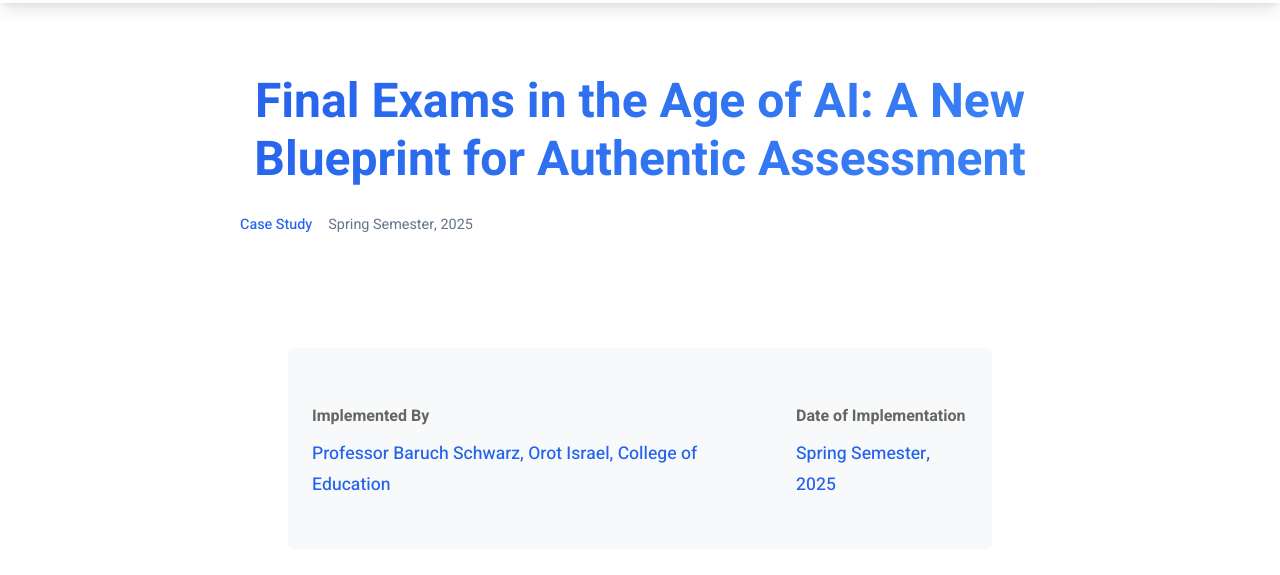
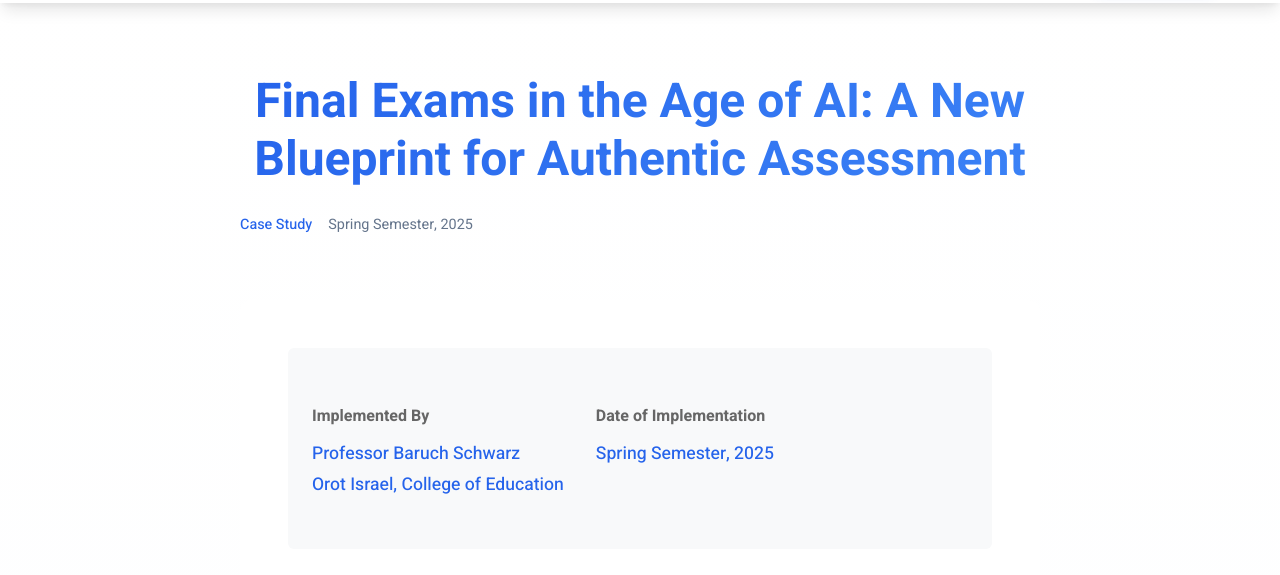
Before and after one commit to togeder/togeder.co, a plain HTML site: page solutions/assessment.html in a window 1280 px wide. Shown: the part 78-653 px from the top of the page. Drawn offline with Linux system fonts and the light colour scheme.

Commit message:
Update assessment.html

```diff
--- a/solutions/assessment.html
+++ b/solutions/assessment.html
@@ -51,7 +51,8 @@
                     <div class="case-study-meta">
                         <div class="meta-item">
                             <h3>Implemented By</h3>
-                            <p>Professor Baruch Schwarz, Orot Israel, College of Education</p>
+                            <p>Professor Baruch Schwarz<br>
+                                Orot Israel, College of Education</p>
                         </div>
                         <div class="meta-item">
                             <h3>Date of Implementation</h3>
@@ -59,7 +60,7 @@
                         </div>
                     </div>
                      <div class="conference-logos">
-                        <img src="../images/Orot_college_logo.jpg" alt="Orot Israel, College of Education Logo" class="partner-logo">
+                        <img src="../images/Orot_college_logo.JPG" alt="Orot Israel, College of Education Logo" class="partner-logo">
                     </div>
                     <section class="case-study-section">
                         <h2>Overview</h2>
```
